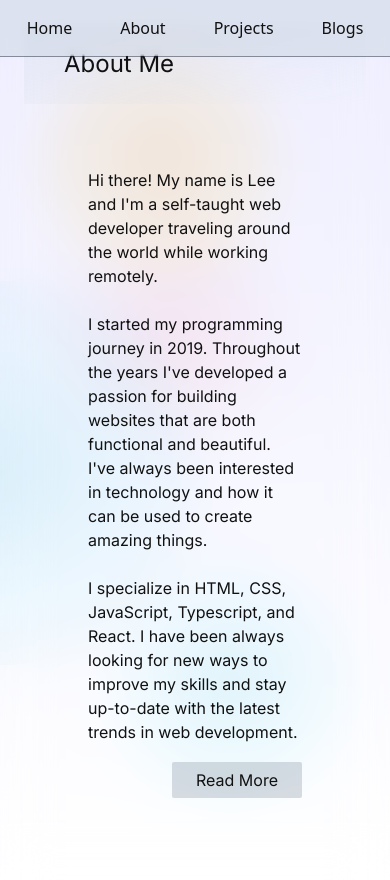
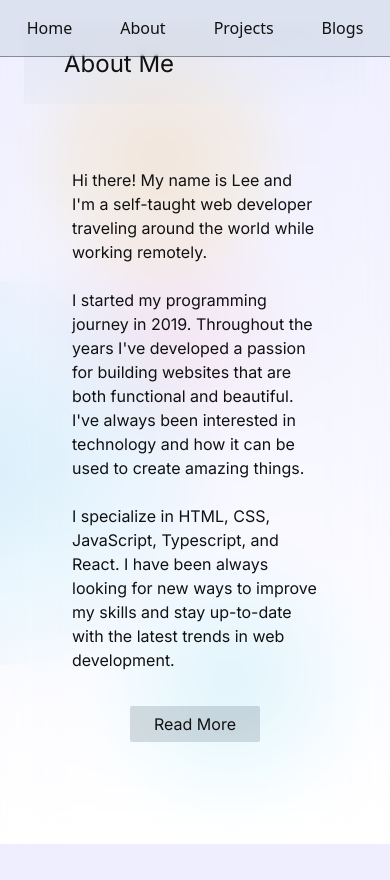
Before and after one commit to ecmCode/nextjs-portfolio, a Next.js app: page /components/Aboutme/Aboutme in a window 390 px wide. After the commit the page ends 844 px from the top, so only its background shows below. Built offline with nearby package versions, Linux system fonts and the light colour scheme.

Commit message:
responsive design

```diff
--- a/src/pages/components/Aboutme/Aboutme.tsx
+++ b/src/pages/components/Aboutme/Aboutme.tsx
@@ -8,10 +8,10 @@ const Aboutme = () => {
     <>
       <Title>About Me</Title>
       <Container variant="2/3">
-        <div className="px-10 md:px-40 py-10 flex flex-col gap-6">
+        <div className="px-6 lg:px-20 py-10 flex flex-col gap-6">
           {aboutme &&
             aboutme.slice(0, 3).map((p, index) => <p key={index}>{p}</p>)}
-          <div className="text-right">
+          <div className="text-center md:text-right my-4">
             <Link href="/about">Read More</Link>
           </div>
         </div>
--- a/src/pages/components/WelcomePage/WelcomePage.module.css
+++ b/src/pages/components/WelcomePage/WelcomePage.module.css
@@ -3,7 +3,7 @@
 }
 
 .wrapper {
-  @apply flex flex-col gap-4 lg:flex-row-reverse justify-between items-center mx-0 lg:mx-20 my-10;
+  @apply flex flex-col gap-6 lg:flex-row-reverse justify-between items-center mx-0 lg:mx-20 my-10;
 }
 
 .icon {
@@ -12,9 +12,9 @@
 }
 
 .content {
-  @apply flex flex-col gap-6 justify-center items-center lg:items-start z-20 flex-1;
+  @apply flex flex-col gap-10 justify-center items-center lg:items-start z-20 flex-1;
 }
 
 .paragraph {
-  @apply w-full md:w-3/4 flex flex-col items-end justify-center p-4 md:p-0 text-left;
+  @apply w-full md:w-3/4 flex flex-col items-end justify-center text-left;
 }
--- a/src/pages/components/WelcomePage/WelcomePage.tsx
+++ b/src/pages/components/WelcomePage/WelcomePage.tsx
@@ -34,7 +34,7 @@ const Article = () => {
 
 const Buttons = () => {
   return (
-    <div className="flex gap-10" data-testid="buttons">
+    <div className="flex gap-12 w-full justify-center" data-testid="buttons">
       <Link href="/projects">Projects</Link>
       <Link href="#contact" className="bg-cyan-400/20">
         Contact
```
